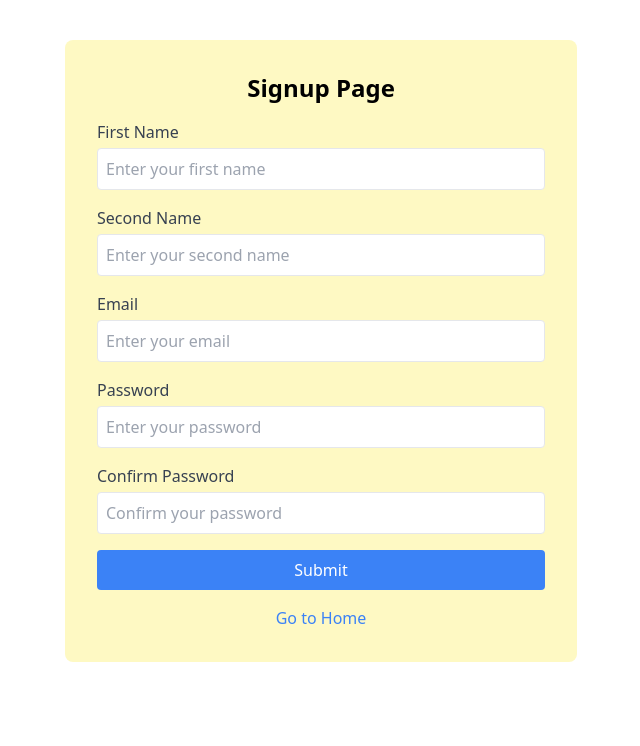
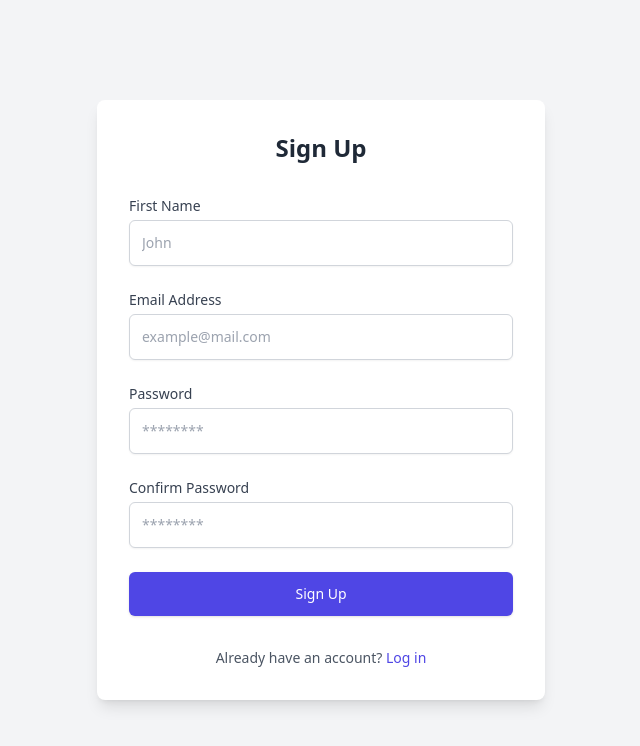
Before and after one commit to muheenudeen/babyProductEcommerceclient-Redux, a React (Vite) app: page /signup in a window 1280 px wide. Shown: the top 746 px of the page, without its empty margins (319-959 px from the left). Built offline with nearby package versions, Linux system fonts and the light colour scheme.

Commit message:
cleare-signup

```diff
--- a/src/App.jsx
+++ b/src/App.jsx
@@ -1,14 +1,12 @@
 import React from 'react';
 import { BrowserRouter as Router, Route, Routes } from 'react-router-dom';
 import LinkPage from './LinkPage';
-import { Toaster, toast } from 'react-hot-toast';
 
 const App = () => {
   return (
     <Router>
 
         <LinkPage />
-      <Toaster />
     </Router>
 
   );
--- a/src/User/Pages/SignUp/SignUp.jsx
+++ b/src/User/Pages/SignUp/SignUp.jsx
@@ -3,106 +3,161 @@ import { useFormik } from 'formik';
 import 'tailwindcss/tailwind.css';
 import { Link, useNavigate } from 'react-router-dom';
 import api from '../../../../utis/axios';
-
+import toast from 'react-hot-toast';
 
 function SignUp() {
   const [notification, setNotification] = useState('');
   const navigate = useNavigate();
+
   const formik = useFormik({
     initialValues: {
-      fname: "",
-      sname: "",
-      email: "",
-      password: "",
-     confirmPassword: "",
-      cart:[],
-      order:[]
+      fname: '',
+      email: '',
+      password: '',
+      confirmPassword: '',
+      cart: [],
+      order: [],
     },
     onSubmit: async (values, { resetForm }) => {
       try {
         const response = await api.post('/user/signup', values);
         if (response.status === 200) {
           setNotification('Signup successful!');
+          toast.success('Signup successful!');
           resetForm();
-          setTimeout(() => {
-            navigate('/login');
-          }, 2000);
+          setTimeout(() => navigate('/login'), 1000);
         }
       } catch (error) {
         console.error('There was an error!', error);
+        toast.error('Signup failed! Please try again.');
       }
     },
-    validate: values => {
+    validate: (values) => {
       let errors = {};
-
-      if (!values.fname) {
-
-      }
-      if (!values.sname) {
-
-      }
+      if (!values.fname) errors.fname = 'First Name is required';
       if (!values.email) {
-        errors.email = 'Required';
+        errors.email = 'Email is required';
       } else if (!/^[^\s@]+@[^\s@]+\.[^\s@]+$/.test(values.email)) {
         errors.email = 'Invalid email format';
       }
       if (!values.password) {
-        errors.password = 'Required';
-      } else if (!/^(?=.*[a-z])(?=.*[A-Z])(?=.*\d)(?=.*[@$!%*?&])[A-Za-z\d@$!%*?&]{8,}$/.test(values.password)) {
-        errors.password = 'Password must be at least 8 characters long, include an uppercase letter, a lowercase letter, a digit, and a special character';
+        errors.password = 'Password is required';
+      } else if (
+        !/^(?=.*[a-z])(?=.*[A-Z])(?=.*\d)(?=.*[@$!%*?&])[A-Za-z\d@$!%*?&]{8,}$/.test(values.password)
+      ) {
+        errors.password =
+          'Password must include uppercase, lowercase, a number, and a special character';
       }
       if (!values.confirmPassword) {
-        errors.confirmPassword = 'Required';
+        errors.confirmPassword = 'Confirm Password is required';
       } else if (values.confirmPassword !== values.password) {
         errors.confirmPassword = 'Passwords must match';
       }
-
       return errors;
-    }
-
-
+    },
   });
 
   return (
-    <div className="bg-yellow-100 p-8 rounded-lg max-w-lg mx-auto mt-10">
-      <h1 className="text-2xl font-bold mb-4 text-center">Signup Page</h1>
-      {notification && <div className="mb-4 p-2 bg-green-500 text-white text-center">{notification}</div>}
-      <form onSubmit={formik.handleSubmit} className="space-y-4">
+    <div className="min-h-screen bg-gray-100 flex items-center justify-center py-12 px-4 sm:px-6 lg:px-8">
+      <div className="max-w-md w-full space-y-8 p-8 bg-white shadow-lg rounded-lg">
+        <h1 className="text-2xl font-bold text-gray-800 text-center">Sign Up</h1>
+        {notification && (
+          <div className="mb-4 p-3 text-center bg-green-500 text-white rounded">
+            {notification}
+          </div>
+        )}
+        <form onSubmit={formik.handleSubmit} className="space-y-6">
           <div>
-          <label htmlFor="fname" className="block text-gray-700">First Name</label>
-          <input type="text" id="fname" name="fname" className="mt-1 p-2 w-full border rounded" placeholder="Enter your first name" onChange={formik.handleChange} onBlur={formik.handleBlur} value={formik.values.fname} />
-          {formik.touched.fname && formik.errors.fname ? <div className="text-red-500">{formik.errors.fname}</div> : null}
+            <label htmlFor="fname" className="block text-sm font-medium text-gray-700">
+              First Name
+            </label>
+            <input
+              type="text"
+              id="fname"
+              name="fname"
+              className="mt-1 block w-full p-3 rounded-md border border-gray-300 shadow-sm focus:ring-indigo-500 focus:border-indigo-500 sm:text-sm"
+              placeholder="John"
+              onChange={formik.handleChange}
+              onBlur={formik.handleBlur}
+              value={formik.values.fname}
+            />
+            {formik.touched.fname && formik.errors.fname && (
+              <div className="text-red-500 text-sm mt-1">{formik.errors.fname}</div>
+            )}
           </div>
 
           <div>
-          <label htmlFor="sname" className="block text-gray-700">Second Name</label>
-          <input type="text" id="sname" name="sname" className="mt-1 p-2 w-full border rounded" placeholder="Enter your second name" onChange={formik.handleChange} onBlur={formik.handleBlur} value={formik.values.sname} />
-          {formik.touched.sname && formik.errors.sname ? <div className="text-red-500">{formik.errors.sname}</div> : null}
+            <label htmlFor="email" className="block text-sm font-medium text-gray-700">
+              Email Address
+            </label>
+            <input
+              type="email"
+              id="email"
+              name="email"
+              className="mt-1 block w-full p-3 rounded-md border border-gray-300 shadow-sm focus:ring-indigo-500 focus:border-indigo-500 sm:text-sm"
+              placeholder="example@mail.com"
+              onChange={formik.handleChange}
+              onBlur={formik.handleBlur}
+              value={formik.values.email}
+            />
+            {formik.touched.email && formik.errors.email && (
+              <div className="text-red-500 text-sm mt-1">{formik.errors.email}</div>
+            )}
           </div>
 
           <div>
-          <label htmlFor="email" className="block text-gray-700">Email</label>
-          <input type="email" id="email" name="email" className="mt-1 p-2 w-full border rounded" placeholder="Enter your email" onChange={formik.handleChange} onBlur={formik.handleBlur} value={formik.values.email} />
-          {formik.touched.email && formik.errors.email ? <div className="text-red-500">{formik.errors.email}</div> : null}
+            <label htmlFor="password" className="block text-sm font-medium text-gray-700">
+              Password
+            </label>
+            <input
+              type="password"
+              id="password"
+              name="password"
+              className="mt-1 block w-full p-3 rounded-md border border-gray-300 shadow-sm focus:ring-indigo-500 focus:border-indigo-500 sm:text-sm"
+              placeholder="********"
+              onChange={formik.handleChange}
+              onBlur={formik.handleBlur}
+              value={formik.values.password}
+            />
+            {formik.touched.password && formik.errors.password && (
+              <div className="text-red-500 text-sm mt-1">{formik.errors.password}</div>
+            )}
           </div>
 
           <div>
-          <label htmlFor="password" className="block text-gray-700">Password</label>
-          <input type="password" id="password" name="password" className="mt-1 p-2 w-full border rounded" placeholder="Enter your password" onChange={formik.handleChange} onBlur={formik.handleBlur} value={formik.values.password} />
-          {formik.touched.password && formik.errors.password ? <div className="text-red-500">{formik.errors.password}</div> : null}
+            <label htmlFor="confirmPassword" className="block text-sm font-medium text-gray-700">
+              Confirm Password
+            </label>
+            <input
+              type="password"
+              id="confirmPassword"
+              name="confirmPassword"
+              className="mt-1 block w-full p-3 rounded-md border border-gray-300 shadow-sm focus:ring-indigo-500 focus:border-indigo-500 sm:text-sm"
+              placeholder="********"
+              onChange={formik.handleChange}
+              onBlur={formik.handleBlur}
+              value={formik.values.confirmPassword}
+            />
+            {formik.touched.confirmPassword && formik.errors.confirmPassword && (
+              <div className="text-red-500 text-sm mt-1">{formik.errors.confirmPassword}</div>
+            )}
           </div>
 
-        <div>
-          <label htmlFor="confirmPassword" className="block text-gray-700">Confirm Password</label>
-          <input type="password" id="confirmPassword" name="confirmPassword" className="mt-1 p-2 w-full border rounded" placeholder="Confirm your password" onChange={formik.handleChange} onBlur={formik.handleBlur} value={formik.values.confirmPassword}
-          />
-          {formik.touched.confirmPassword && formik.errors.confirmPassword ? <div className="text-red-500">{formik.errors.confirmPassword}</div> : null}
-        </div>
-
-        <button type="submit" className="bg-blue-500 text-white p-2 rounded w-full">Submit</button>
+          <button
+            type="submit"
+            className="w-full py-3 px-4 bg-indigo-600 hover:bg-indigo-700 text-white font-medium text-sm rounded-md shadow focus:outline-none focus:ring-2 focus:ring-indigo-500 focus:ring-offset-2"
+          >
+            Sign Up
+          </button>
         </form>
         <div className="mt-4 text-center">
-        <Link to="/" className="text-blue-500 hover:underline">Go to Home</Link>
+          <p className="text-sm text-gray-600">
+            Already have an account?{' '}
+            <Link to="/login" className="text-indigo-600 hover:underline">
+              Log in
+            </Link>
+          </p>
+        </div>
       </div>
     </div>
   );
--- a/src/User/component/main/home/Home.jsx
+++ b/src/User/component/main/home/Home.jsx
@@ -1,9 +1,11 @@
-
 import React, { useEffect, useState } from 'react';
 import Navbar from '../../../navbar/NavbarLink';
 import Footer from '../../../Pages/footers/Footer';
 import api from '../../../../../utis/axios';
 import HomeModal from '../../../../admin/compoent/componants/modal/homeModal';
+import Slider from "react-slick"; // Import react-slick for carousel functionality
+import "slick-carousel/slick/slick.css"; // Slick CSS
+import "slick-carousel/slick/slick-theme.css"; // Slick Theme CSS
 
 function Home() {
   const [products, setProducts] = useState([]);
@@ -34,32 +36,53 @@ function Home() {
     setSelectedProduct(null);
   };
 
+  const sliderSettings = {
+    dots: true,
+    infinite: true,
+    speed: 500,
+    slidesToShow: 1,
+    slidesToScroll: 1,
+    autoplay: true,
+    autoplaySpeed: 3000,
+  };
+
   return (
     <>
       <Navbar />
 
-      <div className="flex flex-col lg:flex-row h-screen mt-1 bg-stone-100">
-        <div className="flex-1 flex flex-col justify-center items-center lg:items-start p-8">
-          <h1 className="text-4xl lg:text-7xl font-bold mb-10 italic hover:not-italic text-orange-900">
-            Baby Essential Fashion & Nursery
-          </h1>
-          <p className="text-xl">Discover the latest trends in baby fashion and nursery essentials.</p>
-        </div>
-        <div className="flex-1">
-          <img
-            src="https://w0.peakpx.com/wallpaper/586/490/HD-wallpaper-cute-baby-cute-baby.jpg"
-            alt="Baby Fashion"
-            className="w-full"
-            style={{ height: '90vh' }}
-          />
-        </div>
+      {/* Banner Section */}
+      <div className="h-150px bg-stone-100 mt-3">
+        <Slider {...sliderSettings} className="h-full">
+          <div className="h-full">
+            <img
+              src="https://www.menmoms.in/cdn/shop/files/Baby-Fashion-Clothes-Category-Page-Banner-Desktop.jpg?v=1727780797"
+              alt="Baby Fashion"
+              className="w-full h-full object-cover"
+            />
+          </div>
+          <div className="h-full">
+            <img
+              src="https://www.menmoms.in/cdn/shop/files/Sale-Category-Page-Banner-Desktop.jpg?v=1727779570"
+              alt="Baby Sale"
+              className="w-full h-full object-cover"
+            />
+          </div>
+          <div className="h-full">
+            <img
+              src="https://www.menmoms.in/cdn/shop/files/The_biggest_Festive_Sale_-1st-banner_12_nov.jpg?v=1731399204&width=1500"
+              alt="Baby Sale 70% Off"
+              className="w-full h-full object-cover"
+            />
+          </div>
+        </Slider>
       </div>
 
+      {/* Product Grid Section */}
       <div className="grid grid-cols-1 sm:grid-cols-2 lg:grid-cols-4 gap-4 p-4 bg-stone-100">
         {products.map((product) => (
           <div
             key={product._id}
-            className="p-4 bg-white rounded-lg shadow-lg"
+            className="p-4 bg-white rounded-lg shadow-lg transition-transform duration-300 hover:scale-105"
             onClick={() => openModal(product)}
           >
             <img
@@ -75,6 +98,7 @@ function Home() {
         ))}
       </div>
 
+      {/* Modal Section */}
       <HomeModal
         isOpen={isModalOpen}
         onClose={closeModal}
--- a/src/app/Slice/authSlice/authSlice.jsx
+++ b/src/app/Slice/authSlice/authSlice.jsx
@@ -90,6 +90,7 @@ export const login = (email, password, navigate) => async (dispatch) => {
 export const logout = () => (dispatch) => {
   localStorage.removeItem("token");
   localStorage.removeItem("id");
+    toast.success('Logout successful');
 
   dispatch(logoutSuccess());
 
--- a/src/main.jsx
+++ b/src/main.jsx
@@ -4,13 +4,14 @@ import App from './App.jsx'
 import './index.css'
 import { Provider } from 'react-redux'
 import { store } from './app/Store/store.jsx'
+import { Toaster } from 'react-hot-toast'
 
 ReactDOM.createRoot(document.getElementById('root')).render(
 
   <React.StrictMode>
     <Provider store={store}>
     <App />
-
+<Toaster/>
     </Provider>
   </React.StrictMode>
 )
```
Also changed, not shown: src/assets/70_SALE_BANNER_V3.webp (added), src/assets/baby-sale.jpeg (added). Lines whose indentation alone changed are shown as unchanged.
